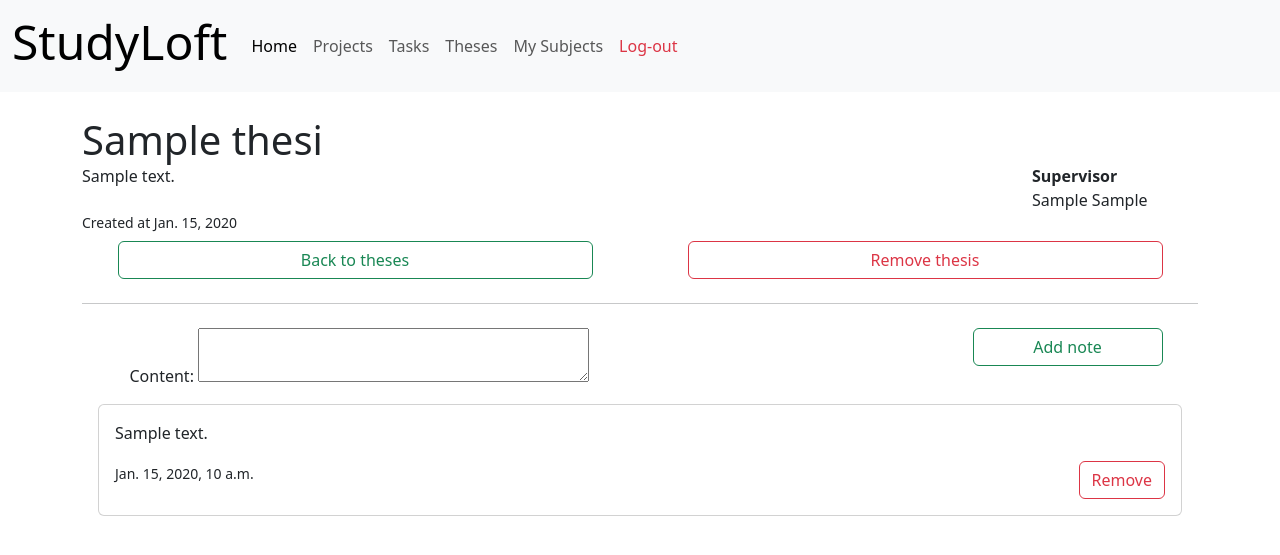
After one commit to vuca1/StudyLoft, a Django app: page /thesis/1 in a window 1280 px wide. The commit adds this page. Shown: the top 555 px of the page. Run offline with Django 5.2, Linux system fonts and the light colour scheme; a user stored in the database is signed in; tables that the repository leaves empty hold one stand-in row (values such as "Sample post").

Commit message:
Add thesis management functionality: implement add, list, view, and remove features with corresponding templates and URL routing

```diff
--- a/studyloft/academics/admin.py
+++ b/studyloft/academics/admin.py
@@ -1,8 +1,9 @@
 from django.contrib import admin
 
-from .models import Project, User, Note
+from .models import Project, User, Note, Teacher
 
 
 admin.site.register(Project)
 admin.site.register(User)
 admin.site.register(Note)
+admin.site.register(Teacher)
--- a/studyloft/academics/models.py
+++ b/studyloft/academics/models.py
@@ -3,6 +3,9 @@ from django.contrib.auth.models import AbstractUser
 
 class User(AbstractUser):
     pass
+
+
+# TODO: add institutions (groups to divide students and teachers)
 
 
 class Subject(models.Model):
@@ -38,21 +41,37 @@ class Teacher(models.Model):
     first = models.CharField(max_length=50, blank=False)
     last = models.CharField(max_length=50, blank=False)
 
+    def __str__(self):
+        return f"{self.last} {self.first}"
+
 
 class Thesis(models.Model):
+    DEGREE_CHOICES = [
+        ("", "-Select Degree-"),
+        ("bachelor", "Bachelor's"),
+        ("master", "Master's"),
+        ("doctoral", "Doctoral")
+    ]
+
     title = models.CharField(max_length=150, blank=False)
     description = models.CharField(max_length=500, blank=True)
+    timestamp = models.DateTimeField(auto_now_add=True)
+    degree = models.CharField(
+        max_length=20,
+        choices=DEGREE_CHOICES
+    )
     supervisor = models.ForeignKey(
         Teacher,
         on_delete=models.SET_NULL,
-        related_name="supervised_thesis",
-        null=True
+        related_name="supervised_theses",
+        null=True,
+        blank=True
     )
     student = models.ForeignKey(
         User,
         on_delete=models.SET_NULL,
         null=True,
-        related_name="student_thesis"
+        related_name="students_theses"
     )
 
 
--- a/studyloft/academics/templates/academics/includes/card.html
+++ b/studyloft/academics/templates/academics/includes/card.html
@@ -4,6 +4,9 @@
         {% if url_name == "task" %}
             <small>Deadline {{ job.deadline.date }}</small><br>
         {% endif %}
+        {% if url_name == "thesis" %}
+            <small>{{ job.degree }}</small><br>
+        {% endif %}
         <a class="btn btn-outline-success mt-2" href="{% url url_name job.id %}">View</a>
     </div>
 </div>
--- a/studyloft/academics/templates/academics/layout.html
+++ b/studyloft/academics/templates/academics/layout.html
@@ -27,8 +27,7 @@
                             <a class="nav-link active" aria-current="page" href="{% url 'index' %}">Home</a>
                             <a class="nav-link" href="{% url 'projects_list' %}">Projects</a>
                             <a class="nav-link" href="{% url 'tasks_list' %}">Tasks</a>
-                            <a class="nav-link" href="#">Thesis (plural?)</a>
-                            <a class="nav-link" href="#">My Profile</a>
+                            <a class="nav-link" href="{% url 'theses_list' %}">Theses</a>
                             <a class="nav-link" href="#">My Subjects</a>
                             <a class="nav-link text-danger" href="{% url 'logout_view' %}">Log-out</a>
                         {% else %}
--- /dev/null
+++ b/studyloft/academics/templates/academics/thesis.html
@@ -0,0 +1,60 @@
+{% extends "academics/layout.html" %}
+
+{% load static %}
+
+{% block title %} - {{ thesis.title }}{% endblock %}
+
+{% block body %}
+
+    <div class="container">
+
+        <div class="row justify-content-around mt-4">
+            <div class="display-6">{{ thesis.title }}</div>
+            <div class="col-10">
+                <div>{{ thesis.description  }}</div>
+            </div>
+            <div class="col-2">
+                <div><b>Supervisor</b></div>
+                {{ thesis.supervisor }}
+            </div>
+            <small>Created at {{ thesis.timestamp.date }}</small>
+        </div>
+
+        <div class="row justify-content-around mt-2">
+            {% if thesis in request.user.students_theses.all %}
+                <a class="col-5 btn btn-outline-success" href="{% url 'theses_list' %}">Back to theses</a>
+                <a class="col-5 btn btn-outline-danger" href="{% url 'remove_thesis' thesis.id %}">Remove thesis</a>
+            {% else %}
+                <a class="btn btn-outline-success" href="{% url 'theses_list' %}">Back to theses</a>
+            {% endif %}
+        </div>
+
+        <hr class="mt-4 mb-4">
+
+        <form method="post">
+            {% csrf_token %}
+            <div class="row justify-content-around mt-2">
+                <div class="form-group col-8">
+                    {{ new_note_form }}
+                </div>
+                <input type="hidden" name="job-type" value="thesis">
+                <button type="submit"
+                        class="btn btn-outline-success add-note col-2 h-25"
+                        data-job-id="{{ thesis.id }}">
+                    Add note
+                </button>
+            </div>
+        </form>
+
+        <div id="notes">
+            {% for note in notes %}
+                {% include "academics/includes/note.html" with note=note %}
+            {% empty %}
+                <small id="no-notes-message">No notes within this thesis.</small>
+            {% endfor %}
+        </div>
+    </div>
+
+    <script src="{% static 'academics/script.js' %}"></script>
+
+{% endblock %}
--- a/studyloft/academics/urls.py
+++ b/studyloft/academics/urls.py
@@ -16,5 +16,9 @@ urlpatterns = [
     path("task/<int:task_id>", views.task, name="task"),
     path("remove_task/<int:task_id>", views.remove_task, name="remove_task"),
     path("add_note/<int:job_id>", views.add_note, name="add_note"),
-    path("remove_note/<int:note_id>", views.remove_note, name="remove_note")
+    path("remove_note/<int:note_id>", views.remove_note, name="remove_note"),
+    path("theses_list", views.theses_list, name="theses_list"),
+    path("add_thesis", views.add_thesis, name="add_thesis"),
+    path("thesis/<int:thesis_id>", views.thesis, name="thesis"),
+    path("remove_thesis/<int:thesis_id>", views.remove_thesis, name="remove_thesis")
 ]
--- a/studyloft/academics/views.py
+++ b/studyloft/academics/views.py
@@ -80,13 +80,17 @@ class NewThesisForm(forms.Form):
     )
     description = forms.CharField(
         label="Description",
-        required=False,
+        required=True,
         max_length=500
     )
-    sepervisor = forms.ModelChoiceField(
+    supervisor = forms.ModelChoiceField(
         queryset=Teacher.objects.all(),
         required=True,
         empty_label="-Select Supervisor-"
+    )
+    degree = forms.ChoiceField(
+        choices=Thesis.DEGREE_CHOICES,
+        required=True
     )
 
 
@@ -172,7 +176,8 @@ def index(request):
     if request.user.is_authenticated:
         return render(request, "academics/index.html", {
             "projects": request.user.contributing_projects.all().order_by("timestamp")[:3],
-            "tasks": request.user.assigned_tasks.all().order_by("-deadline")[:3]
+            "tasks": request.user.assigned_tasks.all().order_by("-deadline")[:3],
+            "thesis": request.user.students_theses.all().order_by("-timestamp").first()
         })
     else:
         return render(request, "academics/login.html", {
@@ -196,6 +201,13 @@ def tasks_list(request):
 
 
 @login_required
+def theses_list(request):
+    return render(request, "academics/theses_list.html", {
+        "theses": request.user.students_theses.all().order_by("timestamp"),
+    })
+
+
+@login_required
 def add_project(request):
     if request.method == "POST":
         new_project_form = NewProjectForm(request.POST)
@@ -204,7 +216,7 @@ def add_project(request):
             description = new_project_form.cleaned_data["description"]
         else:
             return render(request, "academics/add_project.html", {
-                "message": "Invalid inputs.",
+                "message": "Invalid input(s).",
                 "new_project_form": new_project_form
             })
 
@@ -218,7 +230,7 @@ def add_project(request):
         new_project.members.add(*new_project_form.cleaned_data["members"])
         new_project.save()
 
-        messages.success(request, f"Project {title} has been added.")
+        messages.success(request, f"Project \"{title}\" has been added.")
         return redirect("projects_list")
 
     else:
@@ -240,7 +252,7 @@ def add_task(request):
             assignee = new_task_form.cleaned_data["assignee"]
         else:
             return render(request, "academics/add_task.html", {
-                "message": "Invalid inputs",
+                "message": "Invalid input(s).",
                 "new_task_form": new_task_form
             })
 
@@ -253,7 +265,7 @@ def add_task(request):
         )
         new_task.save()
 
-        messages.success(request, f"Task {title} has been added.")
+        messages.success(request, f"Task \"{title}\" has been added.")
         return redirect("tasks_list")
 
     else:
@@ -262,6 +274,39 @@ def add_task(request):
         })
 
 
+@login_required
+def add_thesis(request):
+    if request.method == "POST":
+        new_thesis_form = NewThesisForm(request.POST)
+        if new_thesis_form.is_valid():
+            title = new_thesis_form.cleaned_data["title"]
+            description = new_thesis_form.cleaned_data["description"]
+            degree = new_thesis_form.cleaned_data["degree"]
+            supervisor = new_thesis_form.cleaned_data["supervisor"]
+        else:
+            return render(request, "academics/add_thesis.html", {
+                "message": "Invalid input(s).",
+                "new_thesis_form": new_thesis_form
+            })
+
+        new_thesis = Thesis(
+            title=title,
+            description=description,
+            degree=degree,
+            supervisor=supervisor,
+            student=request.user
+        )
+        new_thesis.save()
+
+        messages.success(request, f"Thesis \"{title}\" has been added.")
+        return redirect("theses_list")
+
+    else:
+        return render(request, "academics/add_thesis.html", {
+            "new_thesis_form": NewThesisForm()
+        })
+
+# TODO: if user not permited to acces what then? (in thesis, task and project)
 @login_required
 def project(request, project_id):
     project = get_object_or_404(
@@ -293,6 +338,21 @@ def task(request, task_id):
         "notes": task.task_notes.all().order_by("-timestamp")
     })
 
+# TODO: add note styling in /thesis/id and project and task
+@login_required
+def thesis(request, thesis_id):
+    thesis = get_object_or_404(
+        Thesis,
+        id=thesis_id,
+        student=request.user
+    )
+
+    return render(request, "academics/thesis.html", {
+        "thesis": thesis,
+        "new_note_form": NewNoteForm(),
+        "notes": thesis.thesis_notes.all().order_by("-timestamp")
+    })
+
 
 @login_required
 def remove_project(request, project_id):
@@ -305,7 +365,7 @@ def remove_project(request, project_id):
 
     # remove project from db
     project.delete()
-    messages.success(request, f"Project {project_title} has been removed.")
+    messages.success(request, f"Project \"{project_title}\" has been removed.")
     return redirect("projects_list")
 
 
@@ -320,8 +380,23 @@ def remove_task(request, task_id):
 
     # remove task from db
     task.delete()
-    messages.success(request, f"Task {task_title} has been removed.")
+    messages.success(request, f"Task \"{task_title}\" has been removed.")
     return redirect("tasks_list")
+
+
+@login_required
+def remove_thesis(request, thesis_id):
+    thesis = get_object_or_404(
+        Thesis,
+        id=thesis_id,
+        student=request.user
+    )
+    thesis_title = thesis.title
+
+    # remove thesis from db
+    thesis.delete()
+    messages.success(request, f"Thesis \"{thesis_title}\" has been removed.")
+    return redirect("theses_list")
 
 
 def register_view(request):
```
Also changed, not shown: studyloft/academics/templates/academics/add_thesis.html (added, +19 -0 lines), studyloft/academics/templates/academics/index.html (+9 -0 lines), studyloft/academics/templates/academics/project.html (+5 -3 lines), studyloft/academics/templates/academics/task.html (+5 -2 lines), studyloft/academics/templates/academics/theses_list.html (added, +22 -0 lines), 1 other file.
